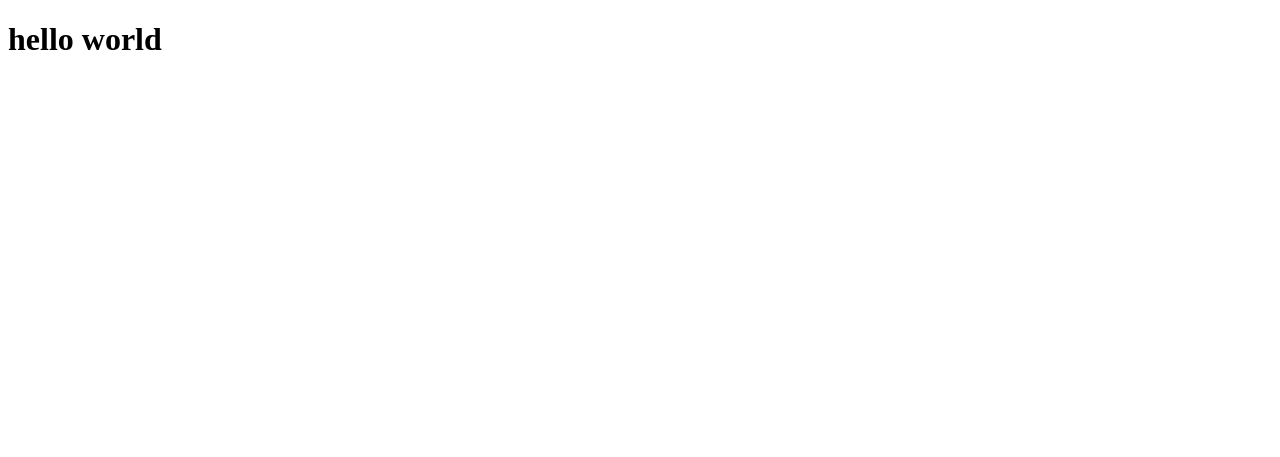
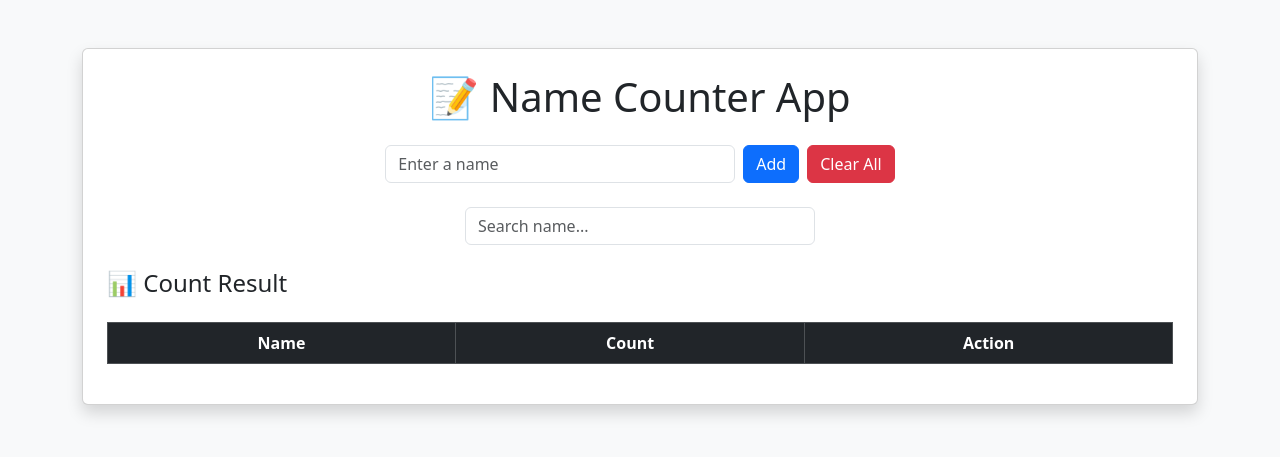
Before and after one commit to programmeramin/JS-Hackathon, a plain HTML site: page JS/index.html in a window 1280 px wide. Drawn offline with nearby package versions, Linux system fonts and the light colour scheme.

Commit message:
some code added

```diff
--- a/JS/index.html
+++ b/JS/index.html
@@ -1,26 +1,134 @@
 <!DOCTYPE html>
-<html lang="en">
+<html lang="bn">
 <head>
     <meta charset="UTF-8">
     <meta name="viewport" content="width=device-width, initial-scale=1.0">
-    <title>Document</title>
+    <title>Name Counter App</title>
+    <!-- Bootstrap CSS -->
+    <link href="https://cdn.jsdelivr.net/npm/bootstrap@5.3.2/dist/css/bootstrap.min.css" rel="stylesheet">
 </head>
-<body>
+<body class="bg-light">
 
+    <div class="container py-5">
+        <div class="card shadow p-4">
+            <h1 class="text-center mb-4">📝 Name Counter App</h1>
 
-    <h1>hello world</h1>
+            <!-- Input & Buttons -->
+            <div class="row g-2 justify-content-center">
+                <div class="col-md-4">
+                    <input type="text" id="nameInput" class="form-control" placeholder="Enter a name">
+                </div>
+                <div class="col-auto">
+                    <button class="btn btn-primary" onclick="addName()">Add</button>
+                </div>
+                <div class="col-auto">
+                    <button class="btn btn-danger" onclick="clearAll()">Clear All</button>
+                </div>
+            </div>
 
-    <script src="async.js">
+            <!-- Search -->
+            <div class="row g-2 justify-content-center mt-3">
+                <div class="col-md-4">
+                    <input type="text" id="searchInput" class="form-control" placeholder="Search name..." onkeyup="updateTable()">
+                </div>
+            </div>
 
-    const fetchData = fetch(`https://jsonplaceholder.typicode.com/posts`)
-     .then(res => res.json())
-    .then(res)
-    .catch(err => console.log(err.message)
-    );
+            <!-- Table -->
+            <h4 class="mt-4">📊 Count Result</h4>
+            <div class="table-responsive">
+                <table class="table table-bordered table-striped text-center mt-3">
+                    <thead class="table-dark">
+                        <tr>
+                            <th>Name</th>
+                            <th>Count</th>
+                            <th>Action</th>
+                        </tr>
+                    </thead>
+                    <tbody id="nameTable">
+                        <!-- ডাটা এখানে আসবে -->
+                    </tbody>
+                </table>
+            </div>
+        </div>
+    </div>
 
+    <script>
+        let nameCount = new Map();
 
+        // Load from LocalStorage
+        window.onload = function() {
+            let savedData = localStorage.getItem("nameCountData");
+            if (savedData) {
+                nameCount = new Map(JSON.parse(savedData));
+                updateTable();
+            }
+        };
 
+        // Add Name
+        function addName() {
+            let name = document.getElementById("nameInput").value.trim();
+            if (name === "") {
+                alert("Please enter a name!");
+                return;
+            }
 
+            if (nameCount.has(name)) {
+                nameCount.set(name, nameCount.get(name) + 1);
+            } else {
+                nameCount.set(name, 1);
+            }
+
+            document.getElementById("nameInput").value = "";
+            saveData();
+            updateTable();
+        }
+
+        // Update Table
+        function updateTable() {
+            let tableBody = document.getElementById("nameTable");
+            tableBody.innerHTML = "";
+
+            let searchText = document.getElementById("searchInput").value.toLowerCase();
+
+            for (let [name, count] of nameCount) {
+                if (name.toLowerCase().includes(searchText)) {
+                    let row = `<tr>
+                                <td>${name}</td>
+                                <td>${count}</td>
+                                <td>
+                                    <button class="btn btn-sm btn-danger" onclick="deleteName('${name}')">Delete</button>
+                                </td>
+                               </tr>`;
+                    tableBody.innerHTML += row;
+                }
+            }
+        }
+
+        // Save to LocalStorage
+        function saveData() {
+            localStorage.setItem("nameCountData", JSON.stringify([...nameCount]));
+        }
+
+        // Delete Single Name
+        function deleteName(name) {
+            if (confirm(`Are you sure you want to delete "${name}"?`)) {
+                nameCount.delete(name);
+                saveData();
+                updateTable();
+            }
+        }
+
+        // Clear All
+        function clearAll() {
+            if (confirm("Are you sure you want to clear all data?")) {
+                nameCount.clear();
+                localStorage.removeItem("nameCountData");
+                updateTable();
+            }
+        }
     </script>
+
+    <!-- Bootstrap JS -->
+    <script src="https://cdn.jsdelivr.net/npm/bootstrap@5.3.2/dist/js/bootstrap.bundle.min.js"></script>
 </body>
 </html>
```
Also changed, not shown: JS/Counter.html (+0 -56 lines).
